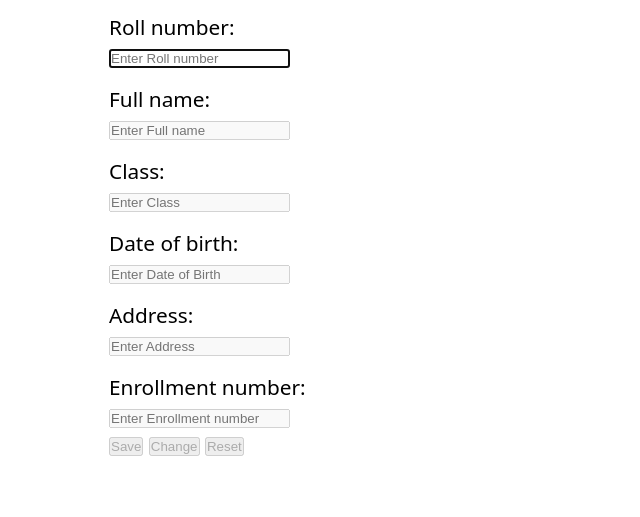
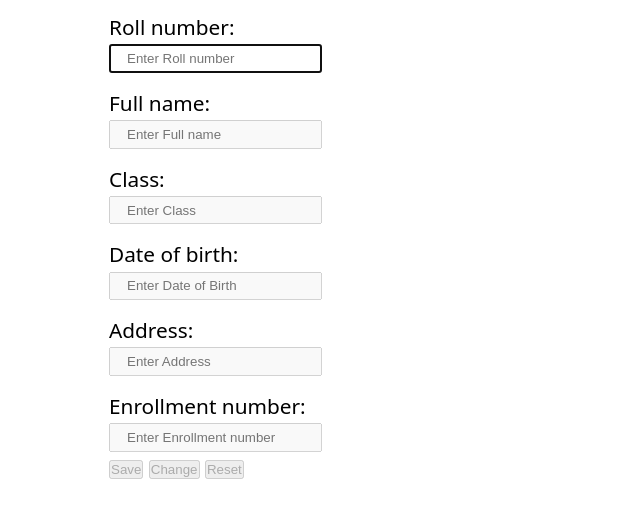
Before and after one commit to ArfiH/EmployeeFormControl, a plain HTML site: page index.html in a window 1280 px wide. Shown: the part 123-640 px from the top of the page, without its empty margins (51-691 px from the left). Drawn offline with nearby package versions, Linux system fonts and the light colour scheme.

Commit message:
added README 📃

```diff
--- a/styles/style.css
+++ b/styles/style.css
@@ -17,3 +17,7 @@ body {
 .form-group {
     margin-top: 1rem;
 }
+
+input {
+    padding: 0.3rem 1rem;
+}
```
Also changed, not shown: 1 other file.
